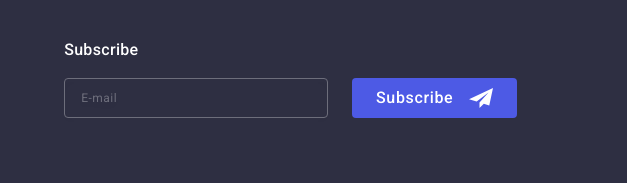
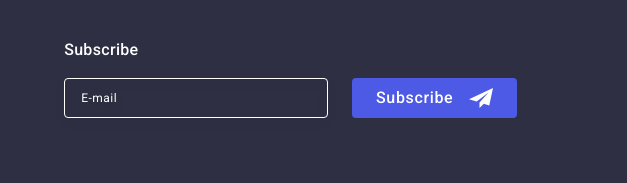
Before and after one commit to KristinaHranovska/goit-markup-hw-06, a plain HTML site: page index.html in a window 1280 px wide. Shown: the part 3221-3404 px from the top of the page, 653-1280 px from the left. Drawn offline with nearby package versions, Linux system fonts and the light colour scheme.

Commit message:
small edit

```diff
--- a/css/styles.css
+++ b/css/styles.css
@@ -552,7 +552,6 @@ address {
 
         border-radius: 4px;
         border: 1px solid var(--white-background);
-        opacity: 0.3;
         filter: drop-shadow(0px 4px 4px rgba(0, 0, 0, 0.15));
         background-color: transparent;
         outline: none;
```
